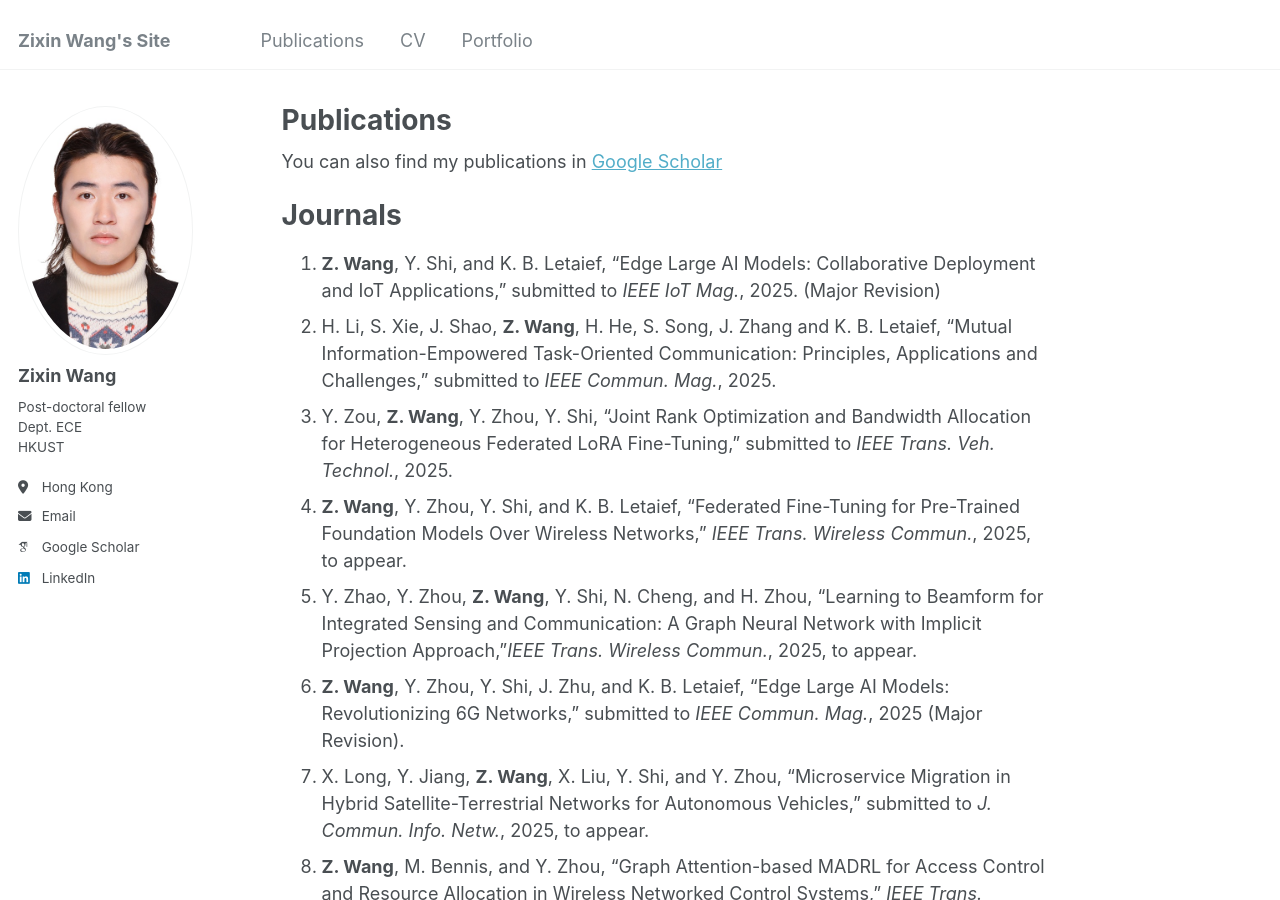
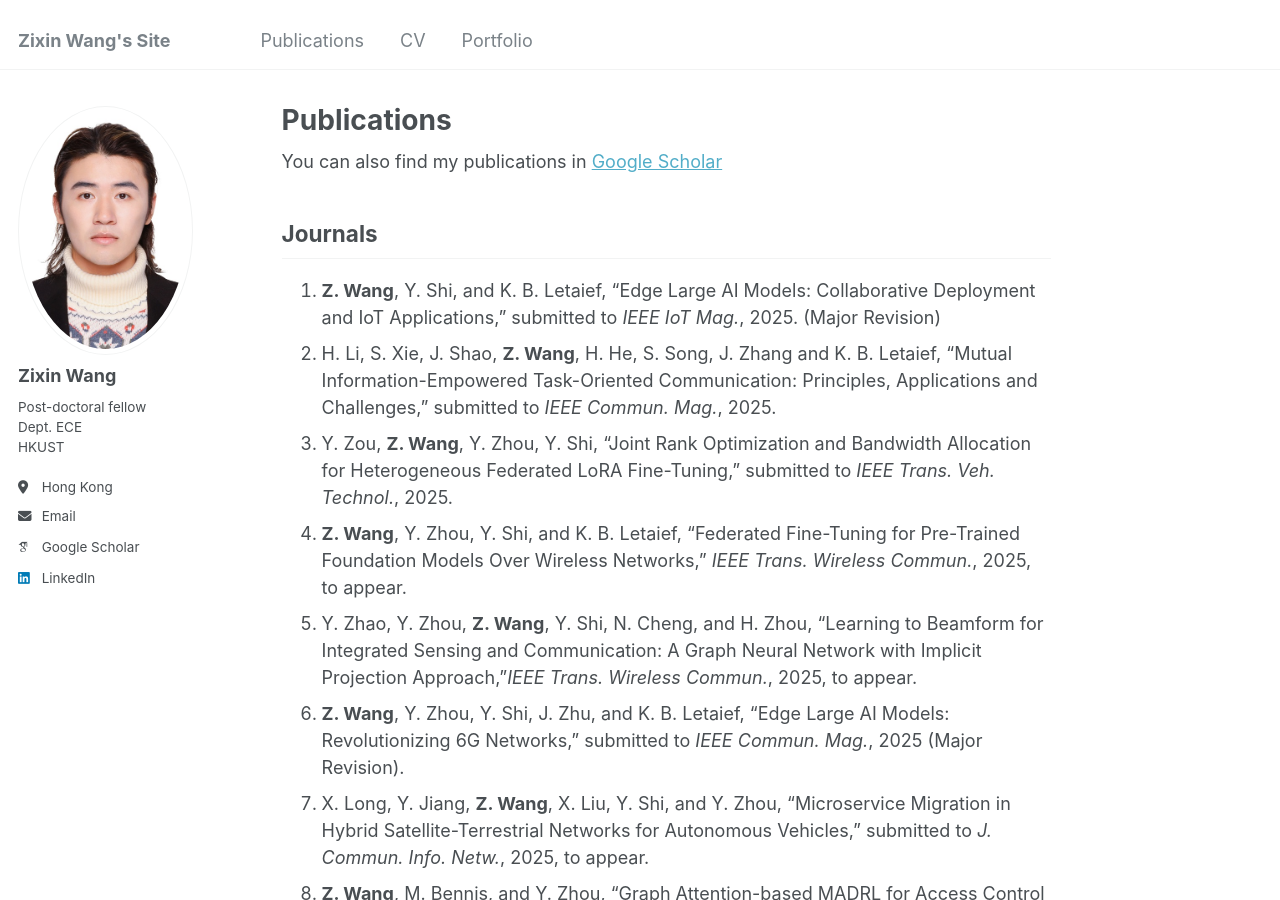
Before and after one commit to eewangzx/eewangzx.github.io, a Jekyll site: the page built from _pages/publications.md, in a window 1280 px wide and 900 px high. Built offline with Jekyll 4.4.1, drawn with Linux system fonts in a browser that asks for light colours; some web fonts are replaced.

```diff
--- a/_pages/publications.md
+++ b/_pages/publications.md
@@ -7,7 +7,7 @@ author_profile: true
 
 You can also find my publications in [Google Scholar](https://scholar.google.com/citations?user=hgyz-1MAAAAJ&hl=zh-CN)
 
-# Journals
+## Journals
 
 1. **Z. Wang**, Y. Shi, and K. B. Letaief, "Edge Large AI Models: Collaborative Deployment and IoT Applications," submitted to *IEEE IoT Mag.*, 2025. (Major Revision)
 2. H. Li, S. Xie, J. Shao, **Z. Wang**, H. He, S. Song, J. Zhang and K. B. Letaief, "Mutual Information-Empowered Task-Oriented Communication: Principles, Applications and Challenges," submitted to *IEEE Commun. Mag.*, 2025.
```
